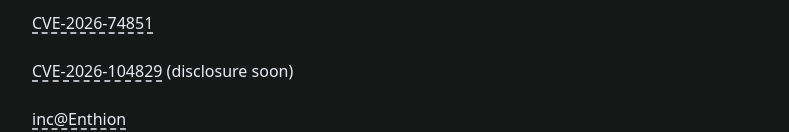
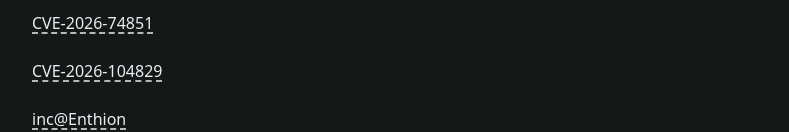
Before and after one commit to imAcni/acn11, an Astro site: page /about in a window 1280 px wide. Shown: the part 828-960 px from the top of the page, without its empty margins (240-1029 px from the left). Built offline with nearby package versions, Linux system fonts and the light colour scheme; Astro itself is replaced by a stand-in of ours; some packages are replaced by stand-ins of ours.

Commit message:
Update about.md

```diff
--- a/src/pages/about.md
+++ b/src/pages/about.md
@@ -25,7 +25,7 @@ Past:
 
 [CVE-2026-74851](https://wpscan.com/vulnerability/4972f315-3819-4fb9-b56a-a88df992416e/)
 
-[CVE-2026-104829](https://pwn.college) (disclosure soon)
+[CVE-2026-104829](https://github.com/pwncollege/dojo/security/advisories/GHSA-3mp3-cqfr-9crr)
 
 [inc@Enthion](https://enthion.org/disclosures)
 
```
